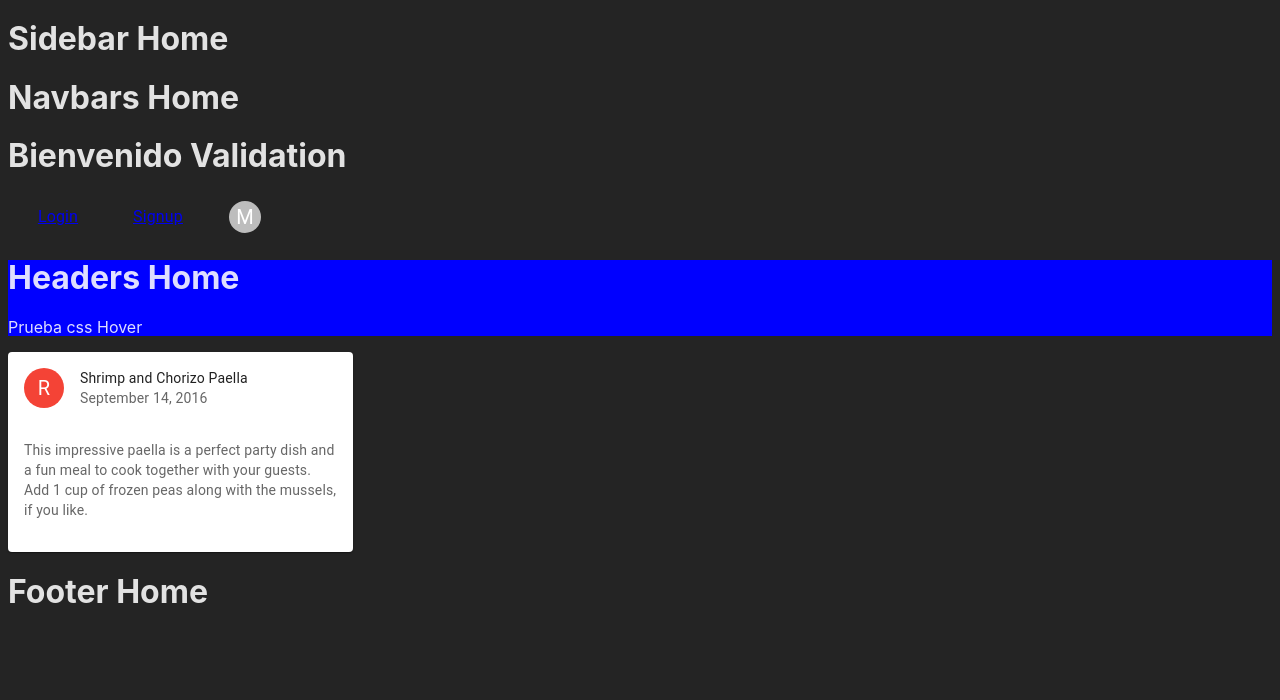
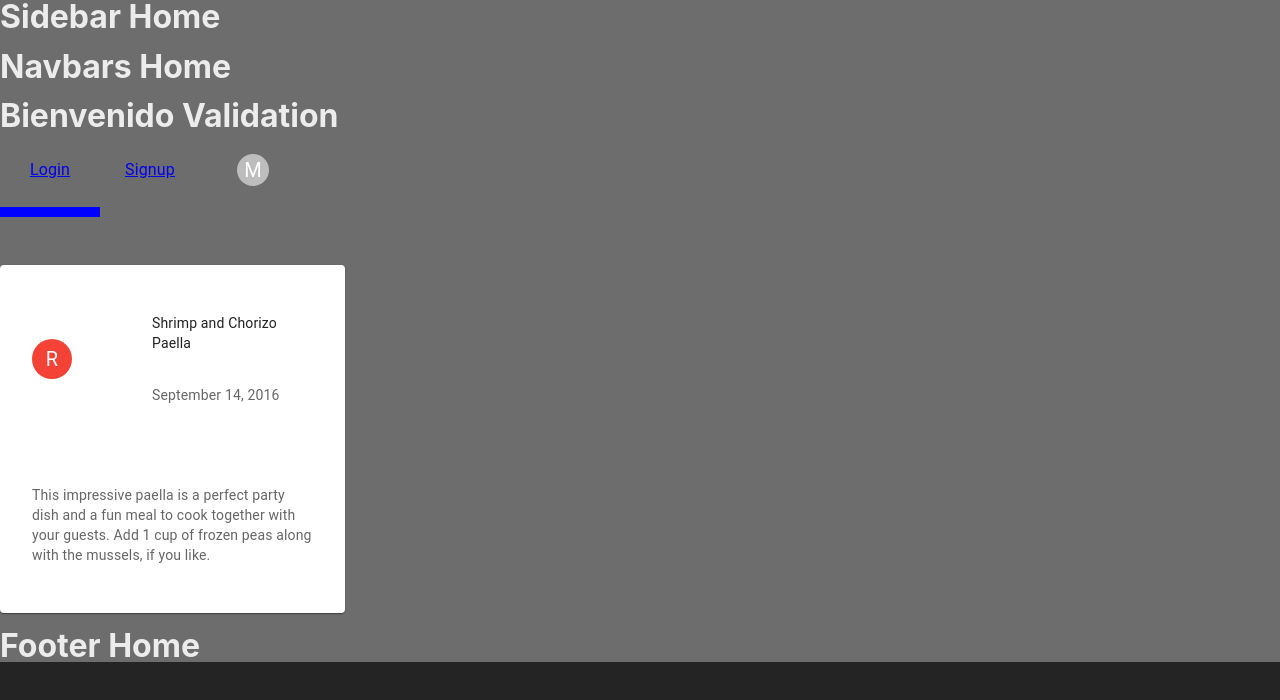
Before and after one commit to Diossmer/betfrontend, a React (Vite) app: page / in a window 1280 px wide. Shown: the top 700 px of the page. Built offline with nearby package versions, Linux system fonts and the light colour scheme; no server answers.

Commit message:
Bet Silk

```diff
--- a/public/assets/App.css
+++ b/public/assets/App.css
@@ -1,4 +1,5 @@
 #root{
   max-width: 100dvw;
   max-height: 100dvh;
+  position: relative;
 }
--- a/public/assets/pages/Home.css
+++ b/public/assets/pages/Home.css
@@ -0,0 +1,5 @@
+.container{
+	display:grid;
+  background:#6d6d6d;
+  grid-gap: 1em;
+}
--- a/public/assets/templates/Hearders.css
+++ b/public/assets/templates/Hearders.css
@@ -1,11 +1,7 @@
 .header {
   background-color: blue;
-  & p {
-    font-size: 16px;
-    & span {
-      &:hover {
-        color: red;
-      }
-    }
-  }
+  min-width:10pt;
+ 	min-height:10px;
+  max-width:100px;
+  max-height:100px;
 }
--- a/public/index.css
+++ b/public/index.css
@@ -1,12 +1,12 @@
 :root {
   font-family: Inter, system-ui, Avenir, Helvetica, Arial, sans-serif;
-  line-height: 1.15;
+  line-height: 1.05;
   font-weight: 400;
 
   color-scheme: light dark;
   color: rgba(255, 255, 255, 0.87);
   background-color: #242424;
-  box-sizing: border-box;
+  /*box-sizing: border-box;*/
   font-synthesis: none;
   text-rendering: optimizeLegibility;
 
@@ -17,6 +17,9 @@
   -webkit-box-sizing: border-box;
 }
 *, *:before, *:after {
+	box-sizing: border-box;
+	margin:inherit;
+  padding:inherit;
   -webkit-box-sizing: inherit;
   box-sizing: inherit;
 }
--- a/src/pages/Home.jsx
+++ b/src/pages/Home.jsx
@@ -12,7 +12,7 @@ import { useEffect, useState } from "react";
 import { post } from "../api/Query";
 import { URL } from "../api/Control";
 //css
-//import "../../public/assets/Home.css"
+import "../../public/assets/pages/Home.css"
 
 const param = {
   deporteId: "25",
@@ -34,7 +34,7 @@ export default function Home() {
   console.log(dataValue);
 
   return (
-    <div>
+    <div className="container">
       <Sidebar />
       <Navbars />
       <Headers />
--- a/src/templates/headers/Home.jsx
+++ b/src/templates/headers/Home.jsx
@@ -1,11 +1,10 @@
+import { Outlet } from "react-router-dom";
 import "../../../public/assets/templates/Hearders.css";
+
 export default function Headers() {
   return (
     <div className={"header"}>
-      <h1>Headers Home</h1>
-      <p>
-        Prueba css <span>Hover</span>
-      </p>
+			<Outlet />
     </div>
   );
 }
```
Also changed, not shown: blocked.txt.
